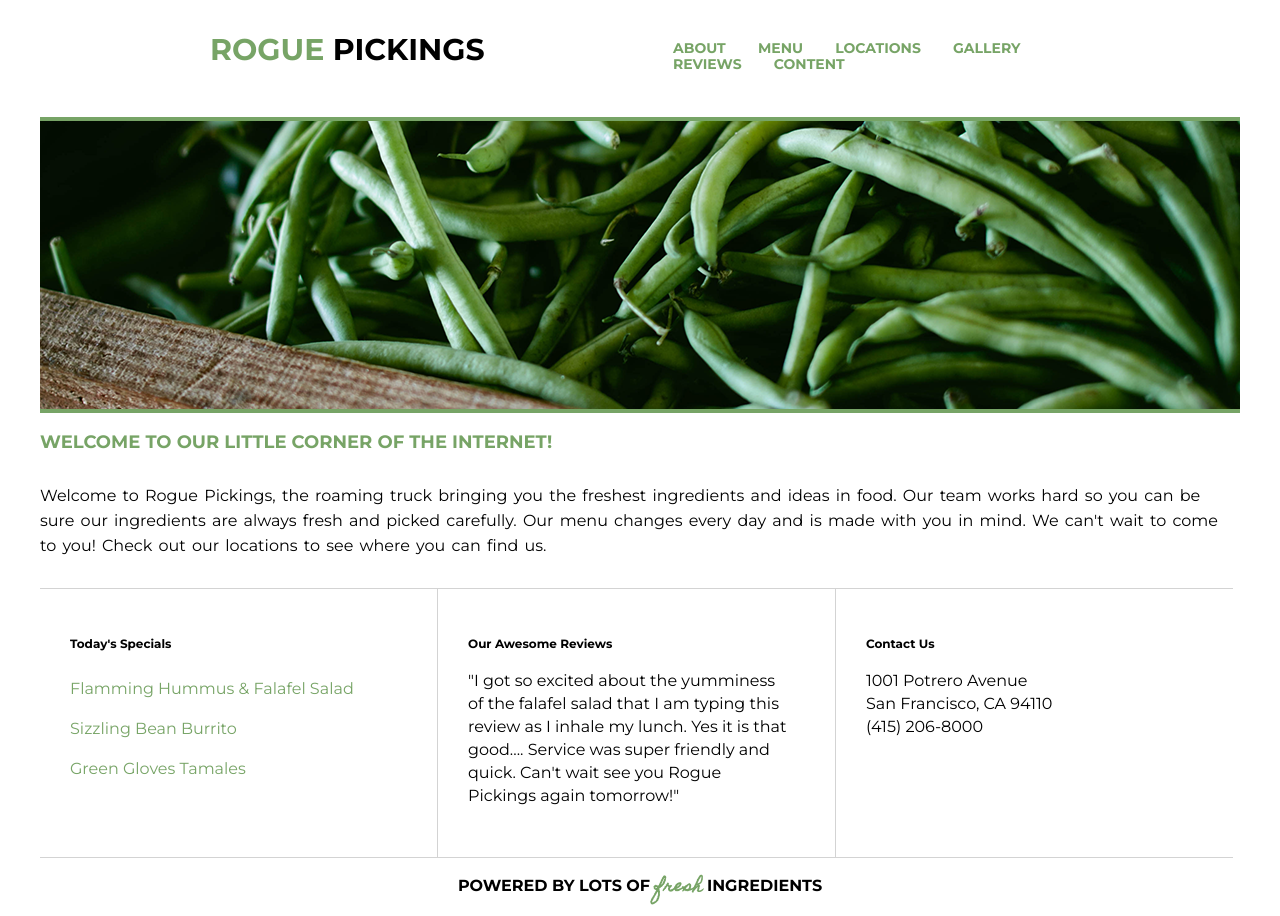
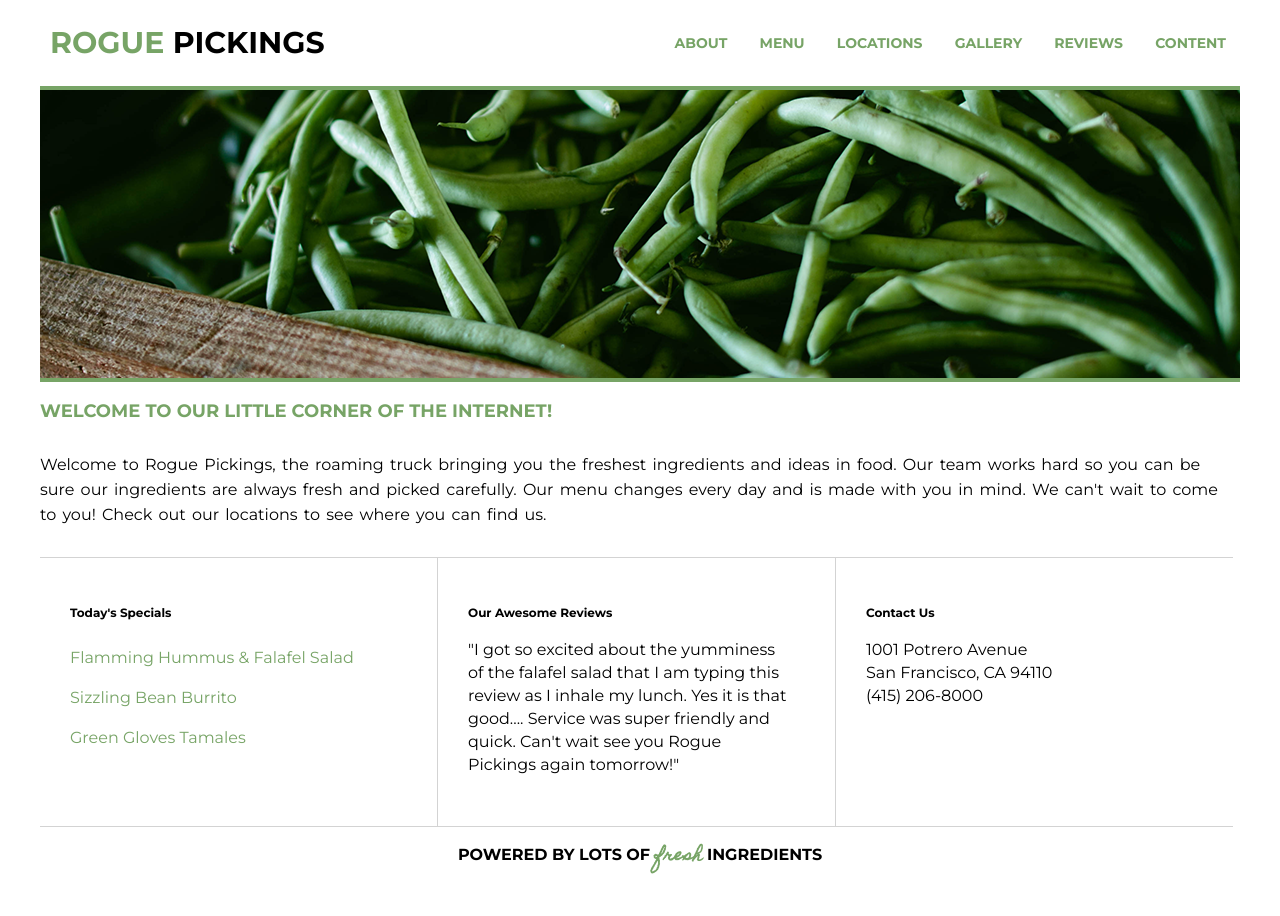
Before and after one commit to SRothrock7/rogue-project, a plain HTML site: page index.html in a window 1280 px wide. After the commit the page ends 885 px from the top, so only its background shows below. Drawn offline with Linux system fonts and the light colour scheme.

Commit message:
changed title and nav measurements

```diff
--- a/css/main.css
+++ b/css/main.css
@@ -8,18 +8,18 @@ body {
 
 .full-width {
     margin: 0 auto;
-    width: 100%;
+    width: 1200px;
 }
 
 .half-width {
     float: left;
-    width: 50%;
+    width: 598px;
 }
 
 .third-width {
     float: left;
     height: 210px;
-    width: 33%;
+    width: 400px;
 }
 
 /***=================== Header =================***/
@@ -28,7 +28,7 @@ header h1 {
     color: #77a466;
     font-size: 30px;
     font-weight: bold;
-    padding: 35px 18px 35px 210px;
+    padding: 28px 210px 28px 10px;
     text-transform: uppercase;
 }
 
@@ -38,7 +38,7 @@ header h1 span {
 
 nav {
     float: right;
-    padding: 40px 212px 45px 5px;
+    padding: 35px 10px 35px 0;
 }
 
 nav ul li {
```
